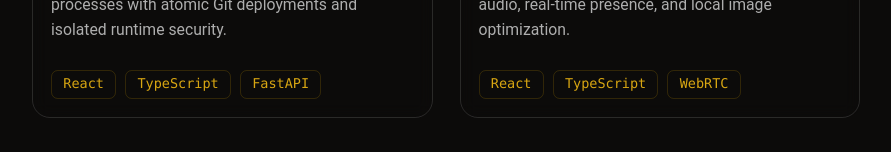
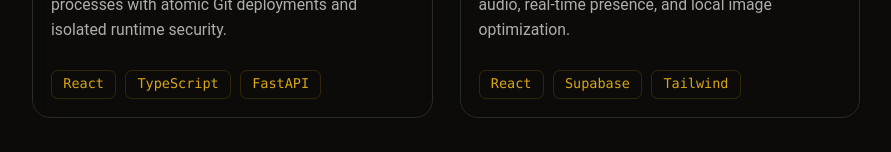
Before and after one commit to UmutSen2662/portfolio, a React (Vite) app: page / in a window 1280 px wide. Shown: the part 2260-2412 px from the top of the page, without its empty margins (194-1085 px from the left). Built offline with nearby package versions, Linux system fonts and the light colour scheme.

Commit message:
cahnged the tech order

```diff
--- a/src/data/projects.ts
+++ b/src/data/projects.ts
@@ -33,7 +33,7 @@ export const PROJECTS: Project[] = [
             en: "This app leverages WebRTC with asynchronous candidate queueing to resolve connection race conditions, ensuring stable peer-to-peer audio streaming. It uses Supabase Realtime for signaling, while a custom real-time synchronization engine built on PostgreSQL Change Data Capture (CDC) ensures robust room state consistency. Developed as a PWA, it also optimizes performance by compressing images (Canvas to WebP) in-browser, providing a responsive, app-like experience.",
             tr: "Bu uygulama, güvenli eşler arası ses akışı için asenkron candidate queueing ile güçlendirilmiş WebRTC altyapısını kullanır ve bağlantı yarış koşullarını (race conditions) ortadan kaldırır. Sinyalizasyon için Supabase Realtime kullanılırken, PostgreSQL Change Data Capture (CDC) üzerine inşa edilen özel bir gerçek zamanlı senkronizasyon motoru, oda durumunun tutarlılığını garanti eder. PWA olarak geliştirilen proje, görselleri tarayıcıda sıkıştırarak (Canvas → WebP) performansı optimize eder ve uygulama benzeri akıcı bir deneyim sunar.",
         },
-        technologies: ["React", "TypeScript", "WebRTC", "Supabase", "Tailwind", "PWA", "PostgreSQL"],
+        technologies: ["React", "Supabase", "Tailwind", "WebRTC", "TypeScript", "PWA", "PostgreSQL"],
         images: ["/images/chat-app-1.webp", "/images/chat-app-2.webp"],
         links: [
             {
@@ -59,7 +59,7 @@ export const PROJECTS: Project[] = [
             en: "Engineered with Next.js 15 App Router to deliver optimized server-side rendering. Utilizes React 19 Server Components for seamless data orchestration and Next.js Incremental Static Regeneration (ISR) to reduce API load. It manages client-side state for a watchlist, and implements secure cross-origin communication using the HTML5 postMessage API to synchronize state with external video player iframes. The UI is built with Tailwind CSS 4, ensuring a responsive and modern viewing experience across devices.",
             tr: "TMDB API'sinden verimli veri çekimi için Next.js 15 App Router mimarisi ile geliştirildi. Veri orkestrasyonu için React 19 Sunucu Bileşenlerini kullanırken, API yükünü hafifletmek amacıyla Next.js Incremental Static Regeneration (ISR) teknolojisinden yararlanır. Ayrıca, harici video oynatıcı iframe'leri ile durum senkronizasyonunu sağlamak için HTML5 postMessage API kullanarak güvenli bir çapraz kökenli (cross-origin) iletişim mekanizması uygular. Arayüz, cihazlar arası duyarlı ve modern bir izleme deneyimi sunmak için Tailwind CSS 4 ile oluşturulmuştur.",
         },
-        technologies: ["Next.js", "TypeScript", "React", "Tailwind", "TMDB API"],
+        technologies: ["Next.js", "Tailwind", "React", "TypeScript", "TMDB API"],
         images: ["/images/usrc-1.webp", "/images/usrc-2.webp", "/images/usrc-3.webp"],
         links: [
             {
@@ -80,7 +80,7 @@ export const PROJECTS: Project[] = [
             en: "Engineered a real-time, event-driven game server using Node.js and Socket.io to synchronize state across clients with low latency. Implemented a deterministic state machine to enforce complex rule sets—such as penalty stacking and turn reversals—and integrated heuristic-based AI agents for adaptive single-player and mixed-mode gameplay.",
             tr: "Node.js ve Socket.io kullanarak, istemciler arasında düşük gecikmeyle durum senkronizasyonu sağlayan gerçek zamanlı ve olay güdümlü (event-driven) bir oyun sunucusu geliştirdim. Ceza katlama ve sıra tersine çevirme gibi karmaşık kural setlerini dayatmak için deterministik bir durum makinesi (state machine) uyguladım ve adaptif tek/karma oyun modları için sezgisel tabanlı yapay zeka ajanlarını entegre ettim.",
         },
-        technologies: ["Node.js", "Socket.io", "Express.js", "EJS", "CSS3"],
+        technologies: ["Node.js", "Socket.io", "Express.js", "EJS", "CSS", "JavaScript"],
         images: ["/images/mono-1.webp", "/images/mono-2.webp", "/images/mono-3.webp", "/images/mono-4.webp"],
         links: [
             {
```
